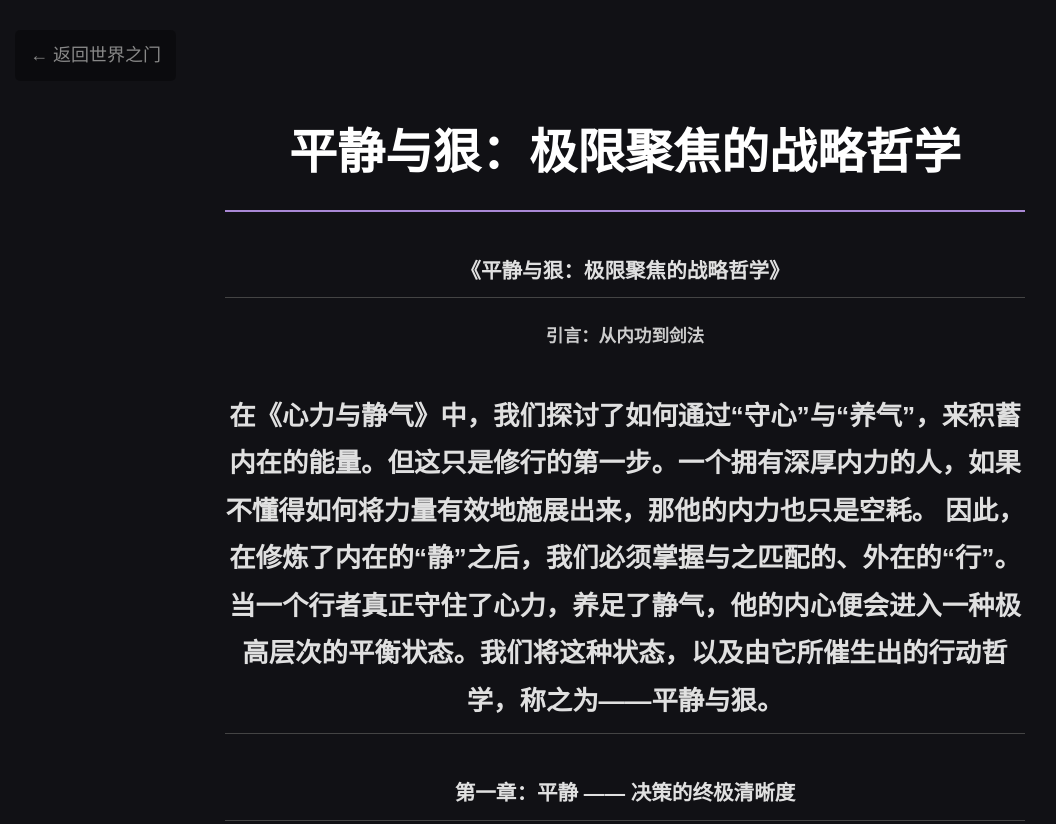
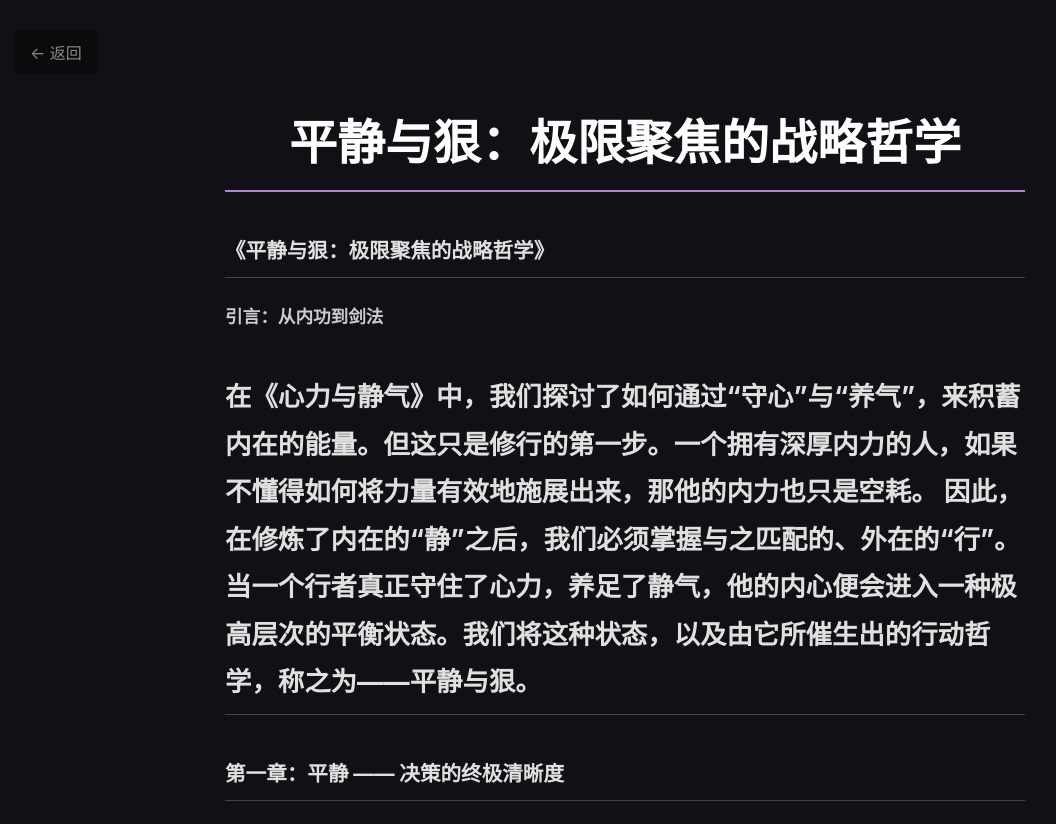
Before and after one commit to jinyang756/dark-domain, an Astro site: page /calm-and-ruthless in a window 1280 px wide. Shown: the top 824 px of the page, without its empty margins (15-1071 px from the left). Built offline with nearby package versions, Linux system fonts and the light colour scheme; Astro itself is replaced by a stand-in of ours.

Commit message:
最终的、也是最正确的构想

```diff
--- a/src/layouts/ArticleLayout.astro
+++ b/src/layouts/ArticleLayout.astro
@@ -1,45 +1,41 @@
 ---
-// 文章布局 V4.0 - 最终修正版
+// 文章布局 V3.0 - 暗色沉浸式阅读
 import '../styles/global.css';
-
-// **核心修正**：让布局更智能，能同时处理来自.md文件和.astro文件的标题
-const { frontmatter, title } = Astro.props;
-const pageTitle = frontmatter?.title || title || '无题'; // 优先使用frontmatter的标题，否则使用直接传递的title
+const { frontmatter } = Astro.props;
 ---
 <html lang="zh-CN">
 <head>
     <meta charset="utf-8" />
     <meta name="viewport" content="width=device-width" />
-    <title>{pageTitle} - 暗域</title>
+    <title>{frontmatter.title} - 暗域</title>
 </head>
 <body class="reading-view">
     <main class="reading-container">
         <header class="reading-header">
-            <h1>{pageTitle}</h1>
+            <h1>{frontmatter.title}</h1>
         </header>
         <article class="prose">
             <slot />
         </article>
     </main>
-    <a href="/" class="return-link">&larr; 返回世界之门</a>
+    <a href="/" class="return-link">&larr; 返回</a>
 </body>
 </html>
 <style>
-/* 为阅读页面定制的body样式 */
 :global(body.reading-view) {
-    background-color: #111115; /* 深邃的阅读背景 */
+    background-color: #111115;
     color: #ccc;
     padding: 4rem 2rem;
-    overflow-y: auto; /* 允许长文章滚动 */
-    font-family: var(--font-serif);
+    overflow-y: auto;
+    font-family: 'Noto Serif SC', serif;
 }
 .reading-container { max-width: 800px; margin: 0 auto; opacity: 0; animation: fadeIn 1s ease forwards; }
-.reading-header h1 { font-size: 3rem; color: #fff; border-bottom: 2px solid #a988d5; padding-bottom: 1rem; margin-bottom: 2rem; text-align: center; font-family: var(--font-serif); }
+.reading-header h1 { font-size: 3rem; color: #fff; border-bottom: 2px solid #a988d5; padding-bottom: 1rem; margin-bottom: 2rem; text-align: center; font-family: 'Noto Serif SC', serif; }
 .prose { font-size: 1.1rem; line-height: 1.8; }
-.prose :global(h2), .prose :global(h3) { color: #e0e0e0; border-bottom: 1px solid #444; padding-bottom: 0.5rem; margin-top: 2.5rem; font-family: var(--font-sans); }
+.prose :global(h2), .prose :global(h3) { color: #e0e0e0; border-bottom: 1px solid #444; padding-bottom: 0.5rem; margin-top: 2.5rem; font-family: 'Inter', sans-serif; }
 .prose :global(a) { color: #6c8eef; }
 .prose :global(blockquote) { border-left: 3px solid #a988d5; padding-left: 1.5rem; margin-left: 0; color: #aaa; font-style: italic; }
-.return-link { position: fixed; top: 30px; left: 30px; color: #888; background: rgba(0,0,0,0.3); padding: 10px 15px; border-radius: 5px; text-decoration: none; transition: all 0.3s ease; z-index: 1000; font-family: var(--font-sans); }
+.return-link { position: fixed; top: 30px; left: 30px; color: #888; background: rgba(0,0,0,0.3); padding: 10px 15px; border-radius: 5px; text-decoration: none; transition: all 0.3s ease; z-index: 1000; font-family: 'Inter', sans-serif; }
 .return-link:hover { color: #fff; background: #6c8eef; }
 @keyframes fadeIn { to { opacity: 1; } }
 </style>
--- a/src/pages/index.astro
+++ b/src/pages/index.astro
@@ -1,17 +1,18 @@
 ---
-// 暗域首页 最终版 V13.0 - 可折叠书架
+// 暗域首页 最终版 V12.0 - 纯粹书库
+// **核心修正**：书架只包含两本核心著作
 const books = [
   {
     id: 'entropy-clock',
     title: "《熵减时钟》",
     status: "暗域三部曲之一",
-    href: "/novel/entropy-clock"
+    href: "/novel-entropy-clock" // 链接到小说主页
   },
   {
     id: 'three-realms',
     title: "《暗域三才集》",
     status: "核心思想合集",
-    href: "/philosophy-three-realms"
+    href: "/philosophy-three-realms" // 链接到“天地人”合集主页
   }
 ];
 ---
@@ -29,8 +30,8 @@ const books = [
 
   <script is:inline>
     // Tailwind 配置
-    if (typeof window.tailwind !== 'undefined') {
-      window.tailwind.config = {
+    window.tailwind = {
+      config: {
         theme: {
           extend: {
             colors: { dark: '#0F1115' },
@@ -48,8 +49,8 @@ const books = [
             }
           }
         }
-      };
-    }
+      }
+    };
   </script>
 
   <style type="text/tailwindcss">
@@ -90,20 +91,15 @@ const books = [
       </div>
     </section>
 
-    <!-- 电子书架部分 -->
     <main class="w-full max-w-6xl animate-fade-in" style="animation-delay: 0.3s;">
       <div class="glass-effect rounded-2xl overflow-hidden">
-        <!-- **核心修改**：将标题栏变为可点击的折叠触发器 -->
-        <div id="bookshelf-toggle" class="p-4 md:p-6 bg-white/5 flex justify-between items-center cursor-pointer hover:bg-white/10 transition-colors">
-          <h2 class="text-xl md:text-2xl font-serif text-shadow text-center">我的文字世界</h2>
-          <button id="bookshelf-arrow" class="text-white/80 text-2xl transition-transform duration-300">
-            <i class="fa fa-chevron-down"></i>
-          </button>
+        <div class="p-4 md:p-6 bg-white/5">
+          <h2 class="text-xl md:text-2xl font-serif text-shadow text-center">暗域电子书库</h2>
         </div>
 
-        <!-- **核心修改**：书架内容默认隐藏，并添加过渡效果 -->
-        <div id="bookshelf-content" class="p-4 md:p-8 transition-all duration-500 ease-in-out" style="max-height: 0; padding-top: 0; padding-bottom: 0; overflow: hidden;">
+        <div class="p-4 md:p-8">
           <div class="grid grid-cols-2 sm:grid-cols-3 md:grid-cols-4 lg:grid-cols-5 gap-6 sm:gap-8">
+            <!-- 动态渲染书架上的书籍 -->
             {books.map(book => (
               <a href={book.href} class="group block book-cover-style">
                 <div class="aspect-[2/3] bg-gray-800 rounded-md p-4 flex flex-col justify-end relative overflow-hidden border border-gray-700">
@@ -113,6 +109,7 @@ const books = [
                 </div>
               </a>
             ))}
+            <!-- 添加新书的按钮 -->
             <a href="/dashboard" class="group aspect-[2/3] rounded-md border-2 border-dashed border-white/30 bg-white/10 flex flex-col items-center justify-center cursor-pointer hover:bg-white/20 transition-colors duration-300 book-cover-style" title="创作后台">
               <i class="fa fa-plus-circle text-4xl text-white/60 group-hover:text-white transition-colors duration-300"></i>
               <p class="mt-3 text-sm text-white/70 font-medium group-hover:text-white transition-colors duration-300">添加新书</p>
@@ -129,40 +126,86 @@ const books = [
 
   <script is:inline>
     document.addEventListener('DOMContentLoaded', () => {
-      // (声音和视频的逻辑保持不变)
       const soundToggle = document.getElementById('sound-toggle');
       const video = document.getElementById('bg-video');
+
       if (video instanceof HTMLVideoElement && soundToggle instanceof HTMLElement) {
-        // ... (省略已有的声音和视频代码)
-      }
+        video.addEventListener('canplay', () => {
+          soundToggle.style.display = 'flex';
+        });
 
-      // **新增：书架折叠交互逻辑**
-      const bookshelfToggle = document.getElementById('bookshelf-toggle');
-      const bookshelfContent = document.getElementById('bookshelf-content');
-      const bookshelfArrow = document.getElementById('bookshelf-arrow');
+        soundToggle.addEventListener('click', () => {
+          video.muted = !video.muted;
+          if (video.muted) {
+            soundToggle.innerHTML = '<i class="fa fa-volume-off"></i>';
+            soundToggle.title = '开启声音';
+          } else {
+            soundToggle.innerHTML = '<i class="fa fa-volume-up"></i>';
+            soundToggle.title = '静音';
+          }
+        });
 
-      if (bookshelfToggle && bookshelfContent && bookshelfArrow) {
-        let isBookshelfExpanded = false; // 默认是收起的
+        const startLoopTime = 3;
+        const endLoopTime = 15;
 
-        bookshelfToggle.addEventListener('click', () => {
-          isBookshelfExpanded = !isBookshelfExpanded;
+        video.addEventListener('timeupdate', () => {
+          if (video.currentTime >= endLoopTime) {
+            video.currentTime = startLoopTime;
+            video.play();
+          }
+        });
 
-          if (isBookshelfExpanded) {
-            // 展开
-            bookshelfContent.style.maxHeight = bookshelfContent.scrollHeight + "px";
-            bookshelfContent.style.paddingTop = "1rem"; // 根据你的设计调整
-            bookshelfContent.style.paddingBottom = "2rem";
-            bookshelfArrow.style.transform = "rotate(180deg)";
-          } else {
-            // 收起
-            bookshelfContent.style.maxHeight = "0";
-            bookshelfContent.style.paddingTop = "0";
-            bookshelfContent.style.paddingBottom = "0";
-            bookshelfArrow.style.transform = "rotate(0deg)";
-          }
+        video.addEventListener('loadedmetadata', () => {
+          video.currentTime = startLoopTime;
         });
       }
     });
   </script>
 </body>
 </html>
+
+/* *****************************************************************
+ * 文件二：src/layouts/ArticleLayout.astro (统一的暗色文章布局)
+ * 这是所有内容页面的“装修风格”，确保风格统一。
+ * *****************************************************************/
+---
+// 文章布局 V3.0 - 暗色沉浸式阅读
+import '../styles/global.css'; // 确保全局样式被引用
+const { frontmatter } = Astro.props;
+---
+<html lang="zh-CN">
+<head>
+    <meta charset="utf-8" />
+    <meta name="viewport" content="width=device-width" />
+    <title>{frontmatter.title} - 暗域</title>
+</head>
+<body class="reading-view">
+    <main class="reading-container">
+        <header class="reading-header">
+            <h1>{frontmatter.title}</h1>
+        </header>
+        <article class="prose">
+            <slot />
+        </article>
+    </main>
+    <a href="/" class="return-link">&larr; 返回</a>
+</body>
+</html>
+<style>
+:global(body.reading-view) {
+    background-color: #111115;
+    color: #ccc;
+    padding: 4rem 2rem;
+    overflow-y: auto;
+    font-family: 'Noto Serif SC', serif;
+}
+.reading-container { max-width: 800px; margin: 0 auto; opacity: 0; animation: fadeIn 1s ease forwards; }
+.reading-header h1 { font-size: 3rem; color: #fff; border-bottom: 2px solid #a988d5; padding-bottom: 1rem; margin-bottom: 2rem; text-align: center; font-family: 'Noto Serif SC', serif; }
+.prose { font-size: 1.1rem; line-height: 1.8; }
+.prose :global(h2), .prose :global(h3) { color: #e0e0e0; border-bottom: 1px solid #444; padding-bottom: 0.5rem; margin-top: 2.5rem; font-family: 'Inter', sans-serif; }
+.prose :global(a) { color: #6c8eef; }
+.prose :global(blockquote) { border-left: 3px solid #a988d5; padding-left: 1.5rem; margin-left: 0; color: #aaa; font-style: italic; }
+.return-link { position: fixed; top: 30px; left: 30px; color: #888; background: rgba(0,0,0,0.3); padding: 10px 15px; border-radius: 5px; text-decoration: none; transition: all 0.3s ease; z-index: 1000; font-family: 'Inter', sans-serif; }
+.return-link:hover { color: #fff; background: #6c8eef; }
+@keyframes fadeIn { to { opacity: 1; } }
+</style>
--- a/src/styles/global.css
+++ b/src/styles/global.css
@@ -1,38 +1,9 @@
-/* 全局风格定义 - “暗域”项目的基调 */
-
 :root {
-  --color-bg: #1a1a1a; /* 深黑灰色背景 */
-  --color-text: #cccccc; /* 柔和的灰色文字 */
-  --color-heading: #ffffff; /* 纯白色标题 */
-  --color-accent-blue: #6c8eef; /* 点缀色：暗蓝 */
-  --color-accent-purple: #a988d5; /* 点缀色：暗紫 */
-  --font-serif: '思源宋体', 'Source Han Serif SC', 'Noto Serif SC', serif;
-  --font-sans: '思源黑体', 'Source Han Sans SC', 'Noto Sans SC', sans-serif;
+  --color-bg: #1a1a1a;
+  --color-text: #cccccc;
+  --color-heading: #ffffff;
+  --color-accent-blue: #6c8eef;
+  --color-accent-purple: #a988d5;
+  --font-serif: 'Noto Serif SC', serif;
+  --font-sans: 'Inter', sans-serif;
 }
-
-body {
-  background-color: var(--color-bg);
-  color: var(--color-text);
-  font-family: var(--font-serif); /* 正文默认使用衬线字体 */
-  margin: 0;
-  padding: 2rem;
-  font-size: 18px;
-  line-height: 1.7;
-  text-align: center; /* 全局居中，为书柜做准备 */
-}
-
-h1, h2, h3 {
-  font-family: var(--font-sans); /* 标题使用无衬线字体 */
-  color: var(--color-heading);
-  margin: 3rem 0 1rem;
-}
-
-a {
-  color: var(--color-accent-blue);
-  text-decoration: none;
-  transition: color 0.3s ease;
-}
-
-a:hover {
-  color: var(--color-accent-purple);
-}
```
